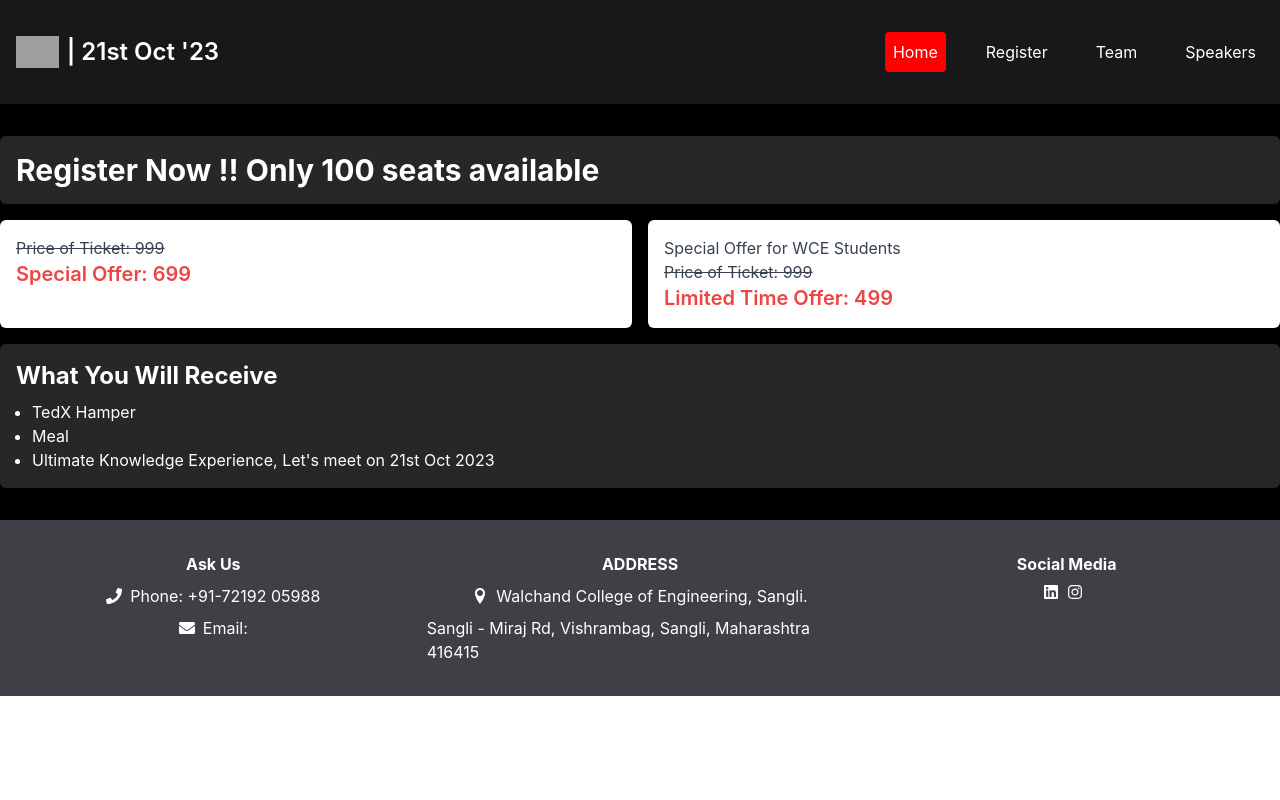
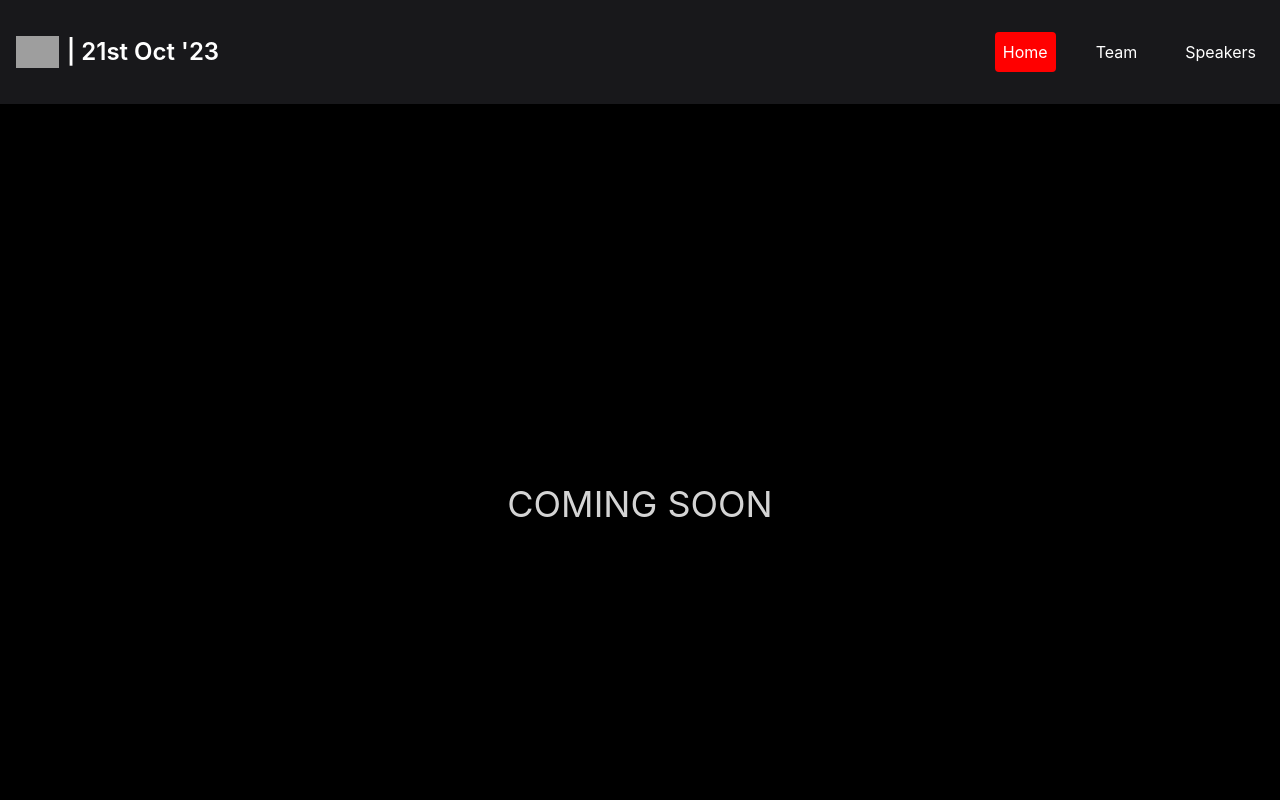
Before and after one commit to Aman-letscode/TEDX21, a React (Create React App) app: page /registration in a window 1280 px wide. Shown: the top 800 px of the page. Built offline with nearby package versions, Linux system fonts and the light colour scheme; grey boxes are pictures that could not be loaded.

Commit message:
it's clear

```diff
--- a/src/pages/Homepage.js
+++ b/src/pages/Homepage.js
@@ -2,9 +2,13 @@ import React from 'react';
 import Infosection from '../pages/Homepage/Infosection';
 import  Speaketphoto from '../pages/Homepage/Speakerpht';
 import VideoHomepage from './Homepage/VideoHomepage';
+import Tickets from './tickets'
 
 import EventSchedule from './Homepage/EventTimeline';
 import Notify from './Homepage/EventNotify';
+
+
+
 const Homepage = () => {
   return (
 
@@ -14,6 +18,12 @@ const Homepage = () => {
     {/* <Infosection></Infosection> */}
 
     <VideoHomepage></VideoHomepage>
+
+
+
+    <Tickets></Tickets>
+
+
 
     {/* css done  of VideoHomepage*/}
     <Infosection></Infosection>
--- a/src/pages/Homepage/EventNotify.js
+++ b/src/pages/Homepage/EventNotify.js
@@ -22,12 +22,12 @@ const Notify = () => {
             <span color="red">21st October, 2023.</span>
           </div>
           <div className="flex items-center">
-            <Link
+            {/* <Link
               to="/registration"
               className="block py-2 pl-3 pr-4 text-white rounded bg-red-600   "
             >
               Register
-            </Link>
+            </Link> */}
             <button
               onClick={closeBanner}
               type="button"
--- a/src/pages/Registration.js
+++ b/src/pages/Registration.js
@@ -3,7 +3,7 @@ import { useForm } from "react-hook-form";
 import { useNavigate } from "react-router-dom";
 import axios from "axios"; // Import Axios
 import ComingSoon from "./coming";
-import Tickets from "./tickets";
+
 
 const Form = () => {
   const { register, handleSubmit } = useForm();
@@ -157,9 +157,9 @@ const Form = () => {
 
     // </div>
 
-    // <ComingSoon></ComingSoon>
+    <ComingSoon></ComingSoon>
 
-    <Tickets></Tickets>
+
 
   );
 };
--- a/src/pages/Speakerinfo/speakercard.js
+++ b/src/pages/Speakerinfo/speakercard.js
@@ -2,7 +2,7 @@ import React from 'react';
 import { FaLinkedin, FaTwitter } from 'react-icons/fa';
 
 const speakercard = (props) => {
-  const { name, photo, achievements, studyInfo, shortIntro , linkedin } = props;
+  const { name, photo, achievements, studyInfo, shortIntro , linkedin, study } = props;
 
   return (
     <div className="bg-white rounded-lg shadow-lg p-4 m-2 md:m-4 lg:m-6 flex flex-col md:flex-row">
@@ -17,19 +17,19 @@ const speakercard = (props) => {
         <h2 className="text-2xl font-semibold mb-2">{name}</h2>
         <div className="mb-4">
           {/* Achievements */}
-          <h3 className="text-lg font-medium mb-2">Achievements</h3>
-          <p>{achievements}</p>
+          <h3 className="text-lg font-medium mb-2">{achievements}</h3>
+          <p></p>
         </div>
 
         <div className="mb-4">
           {/* Study Info */}
-          <h3 className="text-lg font-medium mb-2">Study Info</h3>
+          <h3 className="text-lg font-medium mb-2">{study}</h3>
           <p>{studyInfo}</p>
         </div>
 
         {/* Short Intro */}
         <div>
-          <h3 className="text-lg font-medium mb-2">Short Introduction</h3>
+
           <p>{shortIntro}</p>
         </div>
 
--- a/src/pages/nav.js
+++ b/src/pages/nav.js
@@ -107,13 +107,13 @@ const Navigation = () => {
           <NavLink to="/">Home</NavLink>
         </li>
 
-        <li
+        {/* <li
           style={{ backgroundColor: getBackgroundColor('registration'), color: getTextColor('registration') }}
           onClick={() => handleItemClick('registration')}
           className="rounded p-2"
         >
           <NavLink to="/registration">Register</NavLink>
-        </li>
+        </li> */}
 
          <li
           style={{ backgroundColor: getBackgroundColor('teaminfo'), color: getTextColor('teaminfo') }}
--- a/src/pages/tickets.js
+++ b/src/pages/tickets.js
@@ -1,34 +1,69 @@
-import React from 'react';
+import React from "react";
 
 const Tickets = () => {
   return (
-    <div className="container mx-auto py-8 bg-black">
+    <div className="container mx-auto py-8 bg-white" >
       {/* Header */}
-      <div className="bg-zinc-800 text-white p-4  rounded-md shadow-lg">
-        <h1 className="text-3xl font-bold">Register Now !! Only 100 seats available</h1>
+      <div className="bg-white text-black p-4  rounded-md shadow-lg">
+        <h1 className="text-3xl font-bold">
+          Register Now !! Only 100 seats available
+        </h1>
       </div>
 
       {/* Offer Div */}
-      <div className="mt-4 grid grid-cols-1 sm:grid-cols-2 gap-4">
+      <div className="mt-4 grid grid-cols-1 sm:grid-cols-2 gap-4 ml-2 ">
+
+
         {/* First Offer Card */}
-        <div className="bg-white p-4 rounded-md shadow-md">
-          <p className="text-gray-700 line-through">Price of Ticket: 999</p>
-          <p className="text-red-500 text-xl font-semibold">Special Offer: 699</p>
+        <div className="bg-white border-2 border-black p-4 rounded-md shadow-md flex flex-col sm:flex-row justify-around items-center m-2">
+          <p className="text-gray-700 text-2xl line-through">
+            Price of Ticket: 799
+          </p>
+          <div className="flex flex-col sm:flex-row items-center">
+            <p className="block py-2 pl-3 pr-4 text-red-500 rounded  text-3xl font-bold">
+              Special Offer: 499
+            </p>
+            <a
+              href="https://forms.gle/2pVe6L9cvSL2xKNo7"
+              className="ml-2  block py-2 pl-3 pr-4  rounded  text-white bg-red-600 font-semibold "
+            >
+              Register Now
+
+            </a>
+          </div>
         </div>
 
         {/* Second Offer Card */}
-        <div className="bg-white p-4 rounded-md shadow-md">
-          <p className="text-gray-700">Special Offer for WCE Students</p>
-          <p className="text-gray-700 line-through">Price of Ticket: 999</p>
-          <p className="text-red-500 text-xl font-semibold">Limited Time Offer: 499</p>
+        <div className="bg-white p-4  border-2 border-black rounded-md shadow-md mt-4 sm:mt-0 sm:ml-4 m-2">
+          <h1 className="text-black text-3xl font-semibold mb-4 sm:mb-0">
+            Special Offer for WCE Students
+          </h1>
+          <div className="bg-balck p-4 rounded-md  flex flex-col sm:flex-row justify-around items-center">
+            <p className="text-gray-700 text-2xl line-through">
+              Price of Ticket: 799
+            </p>
+            <div className="flex flex-col sm:flex-row items-center">
+              <p className="block py-2 pl-3 pr-4 text-red-500  text-3xl font-bold mt-4 sm:mt-0 sm:ml-4">
+                Special Offer: 349
+              </p>
+              <a
+                href=""
+                 className="ml-2  block py-2 pl-3 pr-4  rounded  text-white bg-red-600 font-semibold "
+              >
+                Register Now
+              </a>
+            </div>
+          </div>
         </div>
       </div>
 
       {/* Instructions Div */}
-      <div className="mt-4 bg-zinc-800 p-4 rounded-md shadow-md">
-        <header className="text-2xl font-bold text-white">What You Will Receive</header>
-        <ul className="list-disc pl-4 mt-2 text-white">
-          <li >TedX Hamper</li>
+      <div className="mt-4 bg-white p-4 rounded-md shadow-md">
+        <header className="text-2xl font-bold text-black">
+          What You Will Receive
+        </header>
+        <ul className="list-disc pl-4 mt-2 text-black">
+          <li>TedX Hamper</li>
           <li>Meal</li>
           <li>Ultimate Knowledge Experience, Let's meet on 21st Oct 2023</li>
         </ul>
```
Also changed, not shown: src/pages/Speakerinfo.js (+44 -39 lines).
